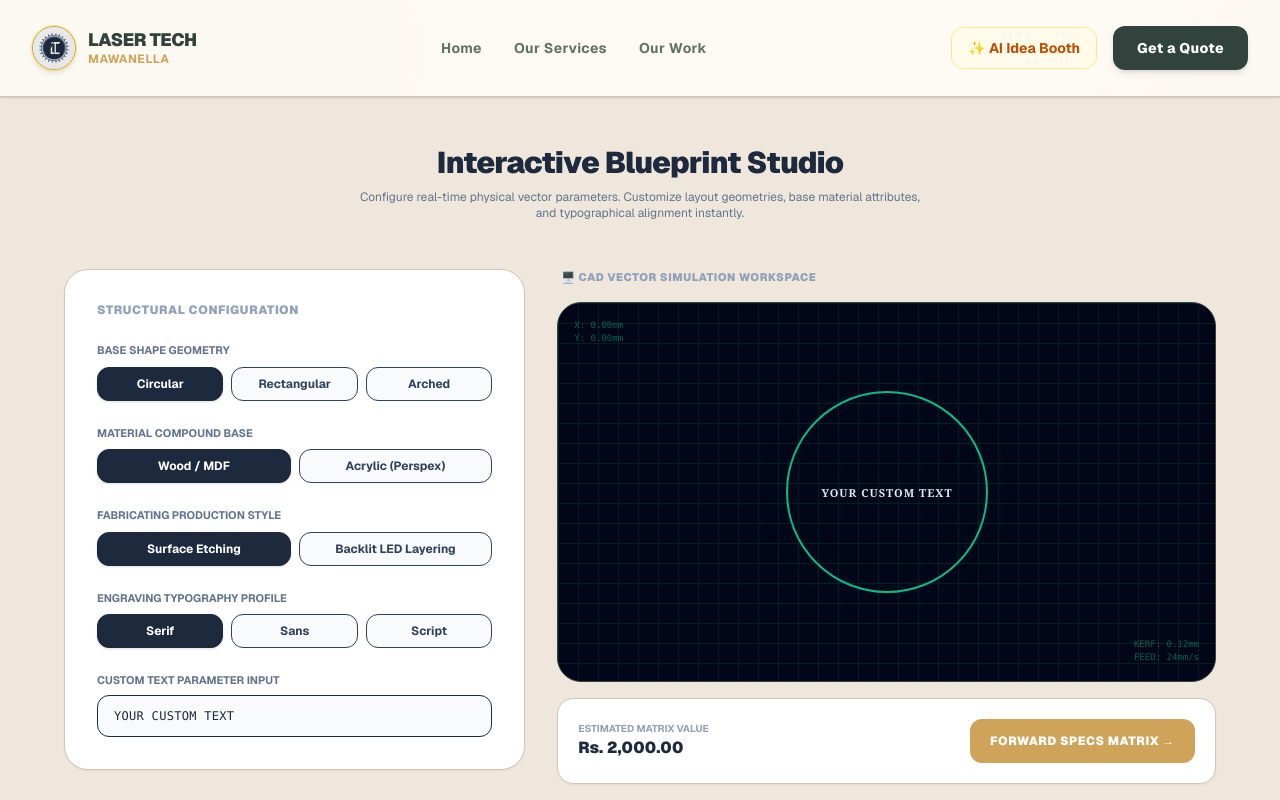
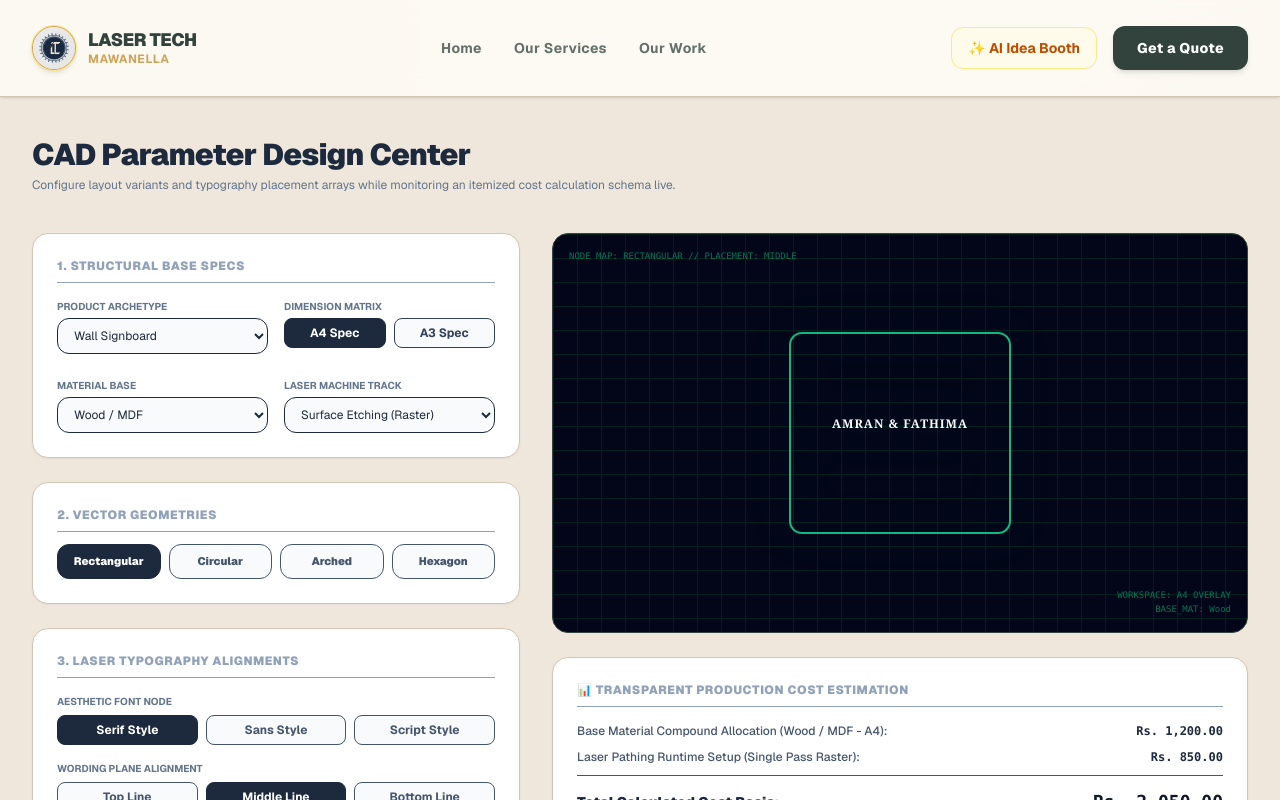
Before and after one commit to MusfiraMujeeb/laser-tech-web, a Next.js app: page /ai-booth in a window 1280 px wide. Shown: the top 800 px of the page. Built offline with nearby package versions, Linux system fonts and the light colour scheme.

Commit message:
feat: implement itemized production BOM calculator and layout plane alignment configurations

```diff
--- a/app/ai-booth/page.tsx
+++ b/app/ai-booth/page.tsx
@@ -3,212 +3,246 @@
 import { useState } from 'react';
 import Link from 'next/link';
 
-export default function InteractiveDesignStudio() {
-  // Visual design attributes controlled dynamically by the user
+export default function AdvancedDesignStudio() {
   const [design, setDesign] = useState({
-    shape: 'circular', // circular | rectangular | arched
-    material: 'Wood / MDF', // Wood / MDF | Acrylic (Perspex)
-    style: 'engraved', // engraved | layered-led
-    fontStyle: 'serif', // serif | sans | script
-    customText: 'YOUR CUSTOM TEXT',
-    borderStyle: 'solid' // solid | dashed | floral
+    itemType: 'signboard', // signboard | token | keepsake
+    shape: 'rectangular',  // circular | rectangular | arched | hexagon
+    material: 'Wood / MDF',
+    style: 'engraved',     // engraved | layered-led
+    fontStyle: 'serif',
+    textAlignment: 'middle', // top | middle | bottom
+    customText: 'AMRAN & FATHIMA',
+    size: 'A4'             // A4 | A3
   });
 
-  // Calculate pricing basis dynamically based on selection attributes
-  const calculatePrice = () => {
-    let base = design.material === 'Wood / MDF' ? 2000 : 3500;
-    if (design.style === 'layered-led') base += 1500;
-    if (design.borderStyle === 'floral') base += 500;
-    return base;
+  // Dynamic Itemized Pricing Calculator Engine
+  const getPricingDetails = () => {
+    const baseMaterialCost = design.material === 'Wood / MDF' ? 1200 : 2200;
+    const sizeMultiplier = design.size === 'A3' ? 1.5 : 1.0;
+
+    const materialTotal = baseMaterialCost * sizeMultiplier;
+    const laserProcessingCost = design.style === 'layered-led' ? 1800 : 850;
+    const alignmentFineTuning = design.textAlignment !== 'middle' ? 250 : 0;
+
+    const subtotal = materialTotal + laserProcessingCost + alignmentFineTuning;
+
+    return {
+      materialCost: materialTotal,
+      laserCost: laserProcessingCost,
+      setupCost: alignmentFineTuning,
+      total: subtotal
+    };
   };
 
-  const generatedBlueprintText = `Archetype: ${design.shape.toUpperCase()} ${design.style.toUpperCase()}\nMaterial Base: ${design.material}\nTypography Profile: ${design.fontStyle}\nBorder Mapping: ${design.borderStyle}\nCustom Text Overlay: "${design.customText}"\nEstimated Total: Rs. ${calculatePrice()}`;
+  const pricing = getPricingDetails();
+
+  const generatedBlueprintText = `Product Profile: ${design.itemType.toUpperCase()}\nGeometry Configuration: ${design.shape.toUpperCase()}\nMaterial Layer: ${design.material} (${design.size})\nProduction Process: ${design.style.toUpperCase()}\nText Configuration: Align-${design.textAlignment.toUpperCase()} / Font-${design.fontStyle.toUpperCase()}\nInscription String: "${design.customText}"\nAudited Price Manifest: Rs. ${pricing.total}`;
+
+  // Helper mapping for dynamic text positioning inside the SVG canvas
+  const getTextYPosition = () => {
+    if (design.shape === 'arched') {
+      if (design.textAlignment === 'top') return '105';
+      if (design.textAlignment === 'bottom') return '185';
+      return '145'; // middle
+    }
+    // Standard Bounds (Circular / Rectangular)
+    if (design.textAlignment === 'top') return '75';
+    if (design.textAlignment === 'bottom') return '185';
+    return '125'; // middle
+  };
 
   return (
-    <div className="min-h-screen py-12 px-4" style={{ backgroundColor: 'var(--studio-bg)' }}>
-      <div className="max-w-6xl mx-auto">
+    <div className="min-h-screen py-10 px-4 md:px-8" style={{ backgroundColor: 'var(--studio-bg)' }}>
+      <div className="max-w-7xl mx-auto">
 
-        {/* DASHBOARD HEADER */}
-        <div className="text-center max-w-xl mx-auto mb-12">
-          <h1 className="text-3xl font-black text-slate-800 tracking-tight mb-2">Interactive Blueprint Studio</h1>
-          <p className="text-xs text-slate-500">Configure real-time physical vector parameters. Customize layout geometries, base material attributes, and typographical alignment instantly.</p>
+        {/* HEADER */}
+        <div className="mb-10">
+          <h1 className="text-3xl font-black text-slate-800 tracking-tight">CAD Parameter Design Center</h1>
+          <p className="text-xs text-slate-500 mt-1">Configure layout variants and typography placement arrays while monitoring an itemized cost calculation schema live.</p>
         </div>
 
+        {/* WORKSPACE MAIN INTERFACE SPLIT */}
         <div className="grid grid-cols-1 lg:grid-cols-12 gap-8 items-start">
 
-          {/* LEFT PANEL: SYSTEM ATTRIBUTE SELECTORS */}
-          <div className="lg:col-span-5 bg-white border p-6 md:p-8 rounded-3xl shadow-xs space-y-6" style={{ borderColor: 'var(--studio-border)' }}>
-            <h3 className="font-black text-xs uppercase tracking-wider text-slate-400">Structural Configuration</h3>
+          {/* LEFT SECTION: ENHANCED PARAMETER SELECTION PANELS */}
+          <div className="lg:col-span-5 space-y-6">
 
-            {/* 1. GEOMETRIC BASE SHAPE */}
+            {/* PANEL A: BASE MATERIAL & ITEM OBJECTIVE */}
+            <div className="bg-white border p-6 rounded-2xl shadow-xs space-y-4" style={{ borderColor: 'var(--studio-border)' }}>
+              <h3 className="font-black text-xs uppercase tracking-wider text-slate-400 border-b pb-2">1. Structural Base Specs</h3>
+
+              <div className="grid grid-cols-2 gap-4">
                 <div>
-              <label className="block text-[11px] font-bold text-slate-500 uppercase mb-2">Base Shape Geometry</label>
-              <div className="grid grid-cols-3 gap-2">
-                {['circular', 'rectangular', 'arched'].map((s) => (
-                  <button
-                    key={s}
-                    type="button"
-                    onClick={() => setDesign({ ...design, shape: s })}
-                    className={`px-3 py-2 text-xs rounded-xl border font-bold capitalize transition-all ${design.shape === s ? 'bg-slate-800 text-white border-slate-800 shadow-sm' : 'bg-slate-50 text-slate-700 hover:bg-slate-100'}`}
-                  >
-                    {s}
+                  <label className="block text-[10px] font-bold text-slate-500 uppercase mb-1">Product Archetype</label>
+                  <select value={design.itemType} onChange={(e) => setDesign({ ...design, itemType: e.target.value })} className="w-full px-3 py-2 rounded-xl border text-xs bg-slate-50 text-slate-800 focus:outline-none">
+                    <option value="signboard">Wall Signboard</option>
+                    <option value="token">Standing Token / Trophy</option>
+                    <option value="keepsake">Memory Keepsake Box</option>
+                  </select>
+                </div>
+                <div>
+                  <label className="block text-[10px] font-bold text-slate-500 uppercase mb-1">Dimension Matrix</label>
+                  <div className="grid grid-cols-2 gap-2">
+                    {['A4', 'A3'].map((sz) => (
+                      <button key={sz} type="button" onClick={() => setDesign({ ...design, size: sz })} className={`px-2 py-1.5 text-xs rounded-lg border font-bold transition-all ${design.size === sz ? 'bg-slate-800 text-white border-slate-800' : 'bg-slate-50 text-slate-700'}`}>
+                        {sz} Spec
+                      </button>
+                    ))}
+                  </div>
+                </div>
+              </div>
+
+              <div className="grid grid-cols-2 gap-4 pt-2">
+                <div>
+                  <label className="block text-[10px] font-bold text-slate-500 uppercase mb-1">Material Base</label>
+                  <select value={design.material} onChange={(e) => setDesign({ ...design, material: e.target.value })} className="w-full px-3 py-2 rounded-xl border text-xs bg-slate-50 text-slate-800 focus:outline-none">
+                    <option>Wood / MDF</option>
+                    <option>Acrylic (Perspex)</option>
+                  </select>
+                </div>
+                <div>
+                  <label className="block text-[10px] font-bold text-slate-500 uppercase mb-1">Laser Machine Track</label>
+                  <select value={design.style} onChange={(e) => setDesign({ ...design, style: e.target.value })} className="w-full px-3 py-2 rounded-xl border text-xs bg-slate-50 text-slate-800 focus:outline-none">
+                    <option value="engraved">Surface Etching (Raster)</option>
+                    <option value="layered-led">Backlit LED Layering (Vector)</option>
+                  </select>
+                </div>
+              </div>
+            </div>
+
+            {/* PANEL B: SHAPES & GEOMETRIES MATRIX */}
+            <div className="bg-white border p-6 rounded-2xl shadow-xs space-y-3" style={{ borderColor: 'var(--studio-border)' }}>
+              <h3 className="font-black text-xs uppercase tracking-wider text-slate-400 border-b pb-2">2. Vector Geometries</h3>
+              <div className="grid grid-cols-4 gap-2">
+                {['rectangular', 'circular', 'arched', 'hexagon'].map((sh) => (
+                  <button key={sh} type="button" onClick={() => setDesign({ ...design, shape: sh })} className={`py-2 px-1 text-[11px] rounded-xl border font-black capitalize truncate ${design.shape === sh ? 'bg-slate-800 text-white border-slate-800' : 'bg-slate-50 text-slate-600'}`}>
+                    {sh}
                   </button>
                 ))}
               </div>
             </div>
 
-            {/* 2. BASE MATERIAL SELECTION */}
+            {/* PANEL C: TYPOGRAPHY DESIGNS & ALIGNMENTS */}
+            <div className="bg-white border p-6 rounded-2xl shadow-xs space-y-4" style={{ borderColor: 'var(--studio-border)' }}>
+              <h3 className="font-black text-xs uppercase tracking-wider text-slate-400 border-b pb-2">3. Laser Typography Alignments</h3>
+
               <div>
-              <label className="block text-[11px] font-bold text-slate-500 uppercase mb-2">Material Compound Base</label>
-              <div className="grid grid-cols-2 gap-2">
-                {['Wood / MDF', 'Acrylic (Perspex)'].map((m) => (
-                  <button
-                    key={m}
-                    type="button"
-                    onClick={() => setDesign({ ...design, material: m })}
-                    className={`px-3 py-2 text-xs rounded-xl border font-bold transition-all ${design.material === m ? 'bg-slate-800 text-white border-slate-800 shadow-sm' : 'bg-slate-50 text-slate-700 hover:bg-slate-100'}`}
-                  >
-                    {m}
+                <label className="block text-[10px] font-bold text-slate-500 uppercase mb-1.5">Aesthetic Font Node</label>
+                <div className="grid grid-cols-3 gap-2">
+                  {['serif', 'sans', 'script'].map((fn) => (
+                    <button key={fn} type="button" onClick={() => setDesign({ ...design, fontStyle: fn })} className={`py-1.5 text-xs rounded-lg border font-bold capitalize ${design.fontStyle === fn ? 'bg-slate-800 text-white border-slate-800' : 'bg-slate-50 text-slate-600'}`}>
+                      {fn} Style
                     </button>
                   ))}
                 </div>
               </div>
 
-            {/* 3. MACHINE FABRICATION TRACK */}
               <div>
-              <label className="block text-[11px] font-bold text-slate-500 uppercase mb-2">Fabricating Production Style</label>
-              <div className="grid grid-cols-2 gap-2">
-                {[
-                  { id: 'engraved', label: 'Surface Etching' },
-                  { id: 'layered-led', label: 'Backlit LED Layering' }
-                ].map((st) => (
-                  <button
-                    key={st.id}
-                    type="button"
-                    onClick={() => setDesign({ ...design, style: st.id })}
-                    className={`px-3 py-2 text-xs rounded-xl border font-bold transition-all ${design.style === st.id ? 'bg-slate-800 text-white border-slate-800 shadow-sm' : 'bg-slate-50 text-slate-700 hover:bg-slate-100'}`}
-                  >
-                    {st.label}
+                <label className="block text-[10px] font-bold text-slate-500 uppercase mb-1.5">Wording Plane Alignment</label>
+                <div className="grid grid-cols-3 gap-2">
+                  {['top', 'middle', 'bottom'].map((al) => (
+                    <button key={al} type="button" onClick={() => setDesign({ ...design, textAlignment: al })} className={`py-1.5 text-xs rounded-lg border font-bold capitalize ${design.textAlignment === al ? 'bg-slate-800 text-white border-slate-800' : 'bg-slate-50 text-slate-600'}`}>
+                      {al} Line
                     </button>
                   ))}
                 </div>
               </div>
 
-            {/* 4. TYPOGRAPHY SETUP */}
               <div>
-              <label className="block text-[11px] font-bold text-slate-500 uppercase mb-2">Engraving Typography Profile</label>
-              <div className="grid grid-cols-3 gap-2">
-                {['serif', 'sans', 'script'].map((f) => (
-                  <button
-                    key={f}
-                    type="button"
-                    onClick={() => setDesign({ ...design, fontStyle: f })}
-                    className={`px-3 py-2 text-xs rounded-xl border font-bold capitalize transition-all ${design.fontStyle === f ? 'bg-slate-800 text-white border-slate-800 shadow-sm' : 'bg-slate-50 text-slate-700 hover:bg-slate-100'}`}
-                  >
-                    {f}
-                  </button>
-                ))}
+                <label className="block text-[10px] font-bold text-slate-500 uppercase mb-1">Custom Inscription Input String</label>
+                <input type="text" maxLength={45} value={design.customText} onChange={(e) => setDesign({ ...design, customText: e.target.value.toUpperCase() })} className="w-full px-4 py-2.5 rounded-xl border text-xs bg-slate-50 text-slate-800 font-mono tracking-wide focus:outline-none" placeholder="TYPE ENGRAVING STRING HERE..." />
               </div>
-            </div>
-
-            {/* 5. LIVE STRING OVERLAY */}
-            <div>
-              <label className="block text-[11px] font-bold text-slate-500 uppercase mb-1.5">Custom Text Parameter Input</label>
-              <input
-                type="text"
-                maxLength={45}
-                value={design.customText}
-                onChange={(e) => setDesign({ ...design, customText: e.target.value.toUpperCase() })}
-                className="w-full px-4 py-3 rounded-xl border text-xs bg-slate-50 text-slate-800 focus:outline-none tracking-wide font-mono"
-                placeholder="ENTER INSCRIPTION TEXT"
-              />
             </div>
 
           </div>
 
-          {/* RIGHT PANEL: THE LIVE SVG BLUEPRINT CANVAS */}
-          <div className="lg:col-span-7 space-y-4">
-            <span className="text-[11px] font-black uppercase tracking-wider text-slate-400 block px-1">🖥️ CAD Vector Simulation Workspace</span>
+          {/* RIGHT SECTION: CAD VIEWPORTS & TRANSPARENT BOM INVOICE */}
+          <div className="lg:col-span-7 space-y-6">
 
-            <div className="bg-slate-950 rounded-3xl border p-8 flex flex-col items-center justify-center min-h-[380px] relative overflow-hidden shadow-inner">
+            {/* SPACIOUS WIDESCREEN CAD SIMULATOR VIEWPORT */}
+            <div className="bg-slate-950 rounded-2xl border p-8 flex flex-col items-center justify-center min-h-[400px] relative overflow-hidden shadow-inner">
+              <div className="absolute inset-0 opacity-10" style={{ backgroundImage: 'linear-gradient(#00ff66 1px, transparent 1px), linear-gradient(90deg, #00ff66 1px, transparent 1px)', backgroundSize: '24px 24px' }}></div>
+              <div className="absolute top-4 left-4 font-mono text-[9px] text-emerald-500/60">NODE MAP: {design.shape.toUpperCase()} // PLACEMENT: {design.textAlignment.toUpperCase()}</div>
+              <div className="absolute bottom-4 right-4 font-mono text-[9px] text-emerald-500/60 text-right">WORKSPACE: {design.size} OVERLAY<br/>BASE_MAT: {design.material.split(' ')[0]}</div>
 
-              {/* Engineering Grid Underlay */}
-              <div className="absolute inset-0 opacity-10" style={{ backgroundImage: 'linear-gradient(#00ff66 1px, transparent 1px), linear-gradient(90deg, #00ff66 1px, transparent 1px)', backgroundSize: '20px 20px' }}></div>
+              {/* DYNAMIC SVG CANVAS */}
+              <svg width="260" height="260" className="relative z-10 transition-all duration-300 drop-shadow-[0_0_20px_rgba(16,185,129,0.25)]">
+                {design.shape === 'circular' && <circle cx="130" cy="130" r="100" fill="none" stroke="#10b981" strokeWidth="2" strokeDasharray={design.style === 'layered-led' ? "5,4" : "0"} />}
+                {design.shape === 'rectangular' && <rect x="20" y="30" width="220" height="200" rx="12" fill="none" stroke="#10b981" strokeWidth="2" strokeDasharray={design.style === 'layered-led' ? "5,4" : "0"} />}
+                {design.shape === 'arched' && <path d="M 30 220 L 30 110 A 100 100 0 0 1 230 110 L 230 220 Z" fill="none" stroke="#10b981" strokeWidth="2" strokeDasharray={design.style === 'layered-led' ? "5,4" : "0"} />}
+                {design.shape === 'hexagon' && <polygon points="130,25 220,75 220,185 130,235 40,185 40,75" fill="none" stroke="#10b981" strokeWidth="2" strokeDasharray={design.style === 'layered-led' ? "5,4" : "0"} />}
 
-              {/* Laser Core Alignment Bounds Crosshair */}
-              <div className="absolute top-4 left-4 font-mono text-[9px] text-emerald-500/50">X: 0.00mm<br/>Y: 0.00mm</div>
-              <div className="absolute bottom-4 right-4 font-mono text-[9px] text-emerald-500/50 text-right">KERF: 0.12mm<br/>FEED: 24mm/s</div>
-
-              {/* DYNAMIC SVG CANVAS SCHEMATIC LAYOUT */}
-              <svg width="240" height="240" className="relative z-10 transition-all duration-300 drop-shadow-[0_0_15px_rgba(52,211,153,0.2)]">
-                {/* Dynamic Base Outline Mapping */}
-                {design.shape === 'circular' && (
-                  <circle cx="120" cy="120" r="100" fill="none" stroke="#10b981" strokeWidth="2" strokeDasharray={design.style === 'layered-led' ? "6,4" : "0"} />
-                )}
-                {design.shape === 'rectangular' && (
-                  <rect x="20" y="30" width="200" height="180" rx="12" fill="none" stroke="#10b981" strokeWidth="2" strokeDasharray={design.style === 'layered-led' ? "6,4" : "0"} />
-                )}
-                {design.shape === 'arched' && (
-                  <path d="M 30 210 L 30 100 A 90 90 0 0 1 210 100 L 210 210 Z" fill="none" stroke="#10b981" strokeWidth="2" strokeDasharray={design.style === 'layered-led' ? "6,4" : "0"} />
+                {/* Sub-Layer LED Track Indicator Lines */}
+                {design.style === 'layered-led' && (
+                  design.shape === 'circular' ? <circle cx="130" cy="130" r="108" fill="none" stroke="#f59e0b" strokeWidth="1" strokeOpacity="0.5" /> :
+                  design.shape === 'rectangular' ? <rect x="14" y="24" width="232" height="212" rx="16" fill="none" stroke="#f59e0b" strokeWidth="1" strokeOpacity="0.5" /> :
+                  design.shape === 'hexagon' ? <polygon points="130,17 228,71 228,189 130,243 32,189 32,71" fill="none" stroke="#f59e0b" strokeWidth="1" strokeOpacity="0.5" /> :
+                  <path d="M 24 226 L 24 110 A 106 106 0 0 1 236 110 L 236 226 Z" fill="none" stroke="#f59e0b" strokeWidth="1" strokeOpacity="0.5" />
                 )}
 
-                {/* Sub-Layer Path Glow Representation for LED Track */}
-                {design.style === 'layered-led' && (
-                  design.shape === 'circular' ? (
-                    <circle cx="120" cy="120" r="108" fill="none" stroke="#f59e0b" strokeWidth="1" strokeOpacity="0.6" />
-                  ) : design.shape === 'rectangular' ? (
-                    <rect x="14" y="24" width="212" height="192" rx="16" fill="none" stroke="#f59e0b" strokeWidth="1" strokeOpacity="0.6" />
-                  ) : (
-                    <path d="M 24 216 L 24 100 A 96 96 0 0 1 216 100 L 216 216 Z" fill="none" stroke="#f59e0b" strokeWidth="1" strokeOpacity="0.6" />
-                  )
-                )}
-
-                {/* Typography Render Engine Simulation */}
+                {/* TEXT INJECTION WITH VARIABLE PLANE COORDINATES */}
                 <text
-                  x="120"
-                  y={design.shape === 'arched' ? "145" : "125"}
+                  x="130"
+                  y={getTextYPosition()}
                   textAnchor="middle"
-                  fill="#e2e8f0"
-                  fontSize="11"
+                  fill="#f8fafc"
+                  fontSize="12"
                   fontWeight="bold"
                   letterSpacing="1"
                   fontFamily={design.fontStyle === 'serif' ? 'Georgia, serif' : design.fontStyle === 'sans' ? 'Arial, sans-serif' : 'Courier New, monospace'}
                 >
-                  {design.customText.substring(0, 22) || 'TEXT'}
+                  {design.customText.substring(0, 22) || 'TEXT INSCRIPTION'}
                 </text>
 
                 {design.customText.length > 22 && (
                   <text
-                    x="120"
-                    y={design.shape === 'arched' ? "165" : "145"}
+                    x="130"
+                    y={parseInt(getTextYPosition()) + 18}
                     textAnchor="middle"
-                    fill="#e2e8f0"
+                    fill="#cbd5e1"
                     fontSize="11"
-                    fontWeight="bold"
-                    letterSpacing="1"
                     fontFamily={design.fontStyle === 'serif' ? 'Georgia, serif' : design.fontStyle === 'sans' ? 'Arial, sans-serif' : 'Courier New, monospace'}
                   >
                     {design.customText.substring(22, 45)}
                   </text>
                 )}
               </svg>
-
             </div>
 
-            {/* TOTAL COST & DIRECT REDIRECT PIPELINE */}
-            <div className="bg-white border p-5 rounded-2xl shadow-xs flex justify-between items-center" style={{ borderColor: 'var(--studio-border)' }}>
-              <div>
-                <span className="text-[10px] font-bold text-slate-400 block uppercase">Estimated Matrix Value</span>
-                <span className="text-base font-black text-slate-800">Rs. {calculatePrice().toLocaleString()}.00</span>
+            {/* ITEMIZED BILL OF MATERIALS (BOM) DISCLOSURE PANEL (Removes Hesitancy) */}
+            <div className="bg-white border p-6 rounded-2xl shadow-xs space-y-4" style={{ borderColor: 'var(--studio-border)' }}>
+              <h4 className="font-black text-xs uppercase tracking-wider text-slate-400 border-b pb-2">📊 Transparent Production Cost Estimation</h4>
+
+              <div className="text-xs space-y-2.5 text-slate-600 font-medium">
+                <div className="flex justify-between">
+                  <span>Base Material Compound Allocation ({design.material} - {design.size}):</span>
+                  <span className="font-mono font-bold text-slate-800">Rs. {pricing.materialCost.toLocaleString()}.00</span>
+                </div>
+                <div className="flex justify-between">
+                  <span>Laser Pathing Runtime Setup ({design.style === 'layered-led' ? 'LED Dual Pass' : 'Single Pass Raster'}):</span>
+                  <span className="font-mono font-bold text-slate-800">Rs. {pricing.laserCost.toLocaleString()}.00</span>
+                </div>
+                {pricing.setupCost > 0 && (
+                  <div className="flex justify-between">
+                    <span>Typography Off-Axis Calibration Layout Cost:</span>
+                    <span className="font-mono font-bold text-slate-800">Rs. {pricing.setupCost.toLocaleString()}.00</span>
+                  </div>
+                )}
+                <div className="border-t pt-3 flex justify-between items-center text-sm">
+                  <span className="font-black text-slate-800">Total Calculated Cost Basis:</span>
+                  <span className="font-mono font-black text-lg text-slate-900">Rs. {pricing.total.toLocaleString()}.00</span>
+                </div>
               </div>
 
+              <div className="pt-2">
                 <Link
                   href={`/quote?desc=${encodeURIComponent(generatedBlueprintText)}`}
-                className="text-white font-black text-xs uppercase tracking-wider px-5 py-3.5 rounded-xl transition-all hover:scale-[1.01]"
+                  className="w-full text-white font-black text-xs uppercase tracking-wider py-4 rounded-xl shadow-md text-center inline-block transition-transform hover:scale-[1.01]"
                   style={{ backgroundColor: 'var(--studio-gold)' }}
                 >
-                Forward Specs Matrix →
+                  Forward Design Parameters to Order →
                 </Link>
+              </div>
             </div>
 
           </div>
```
Lines whose indentation alone changed are shown as unchanged.
